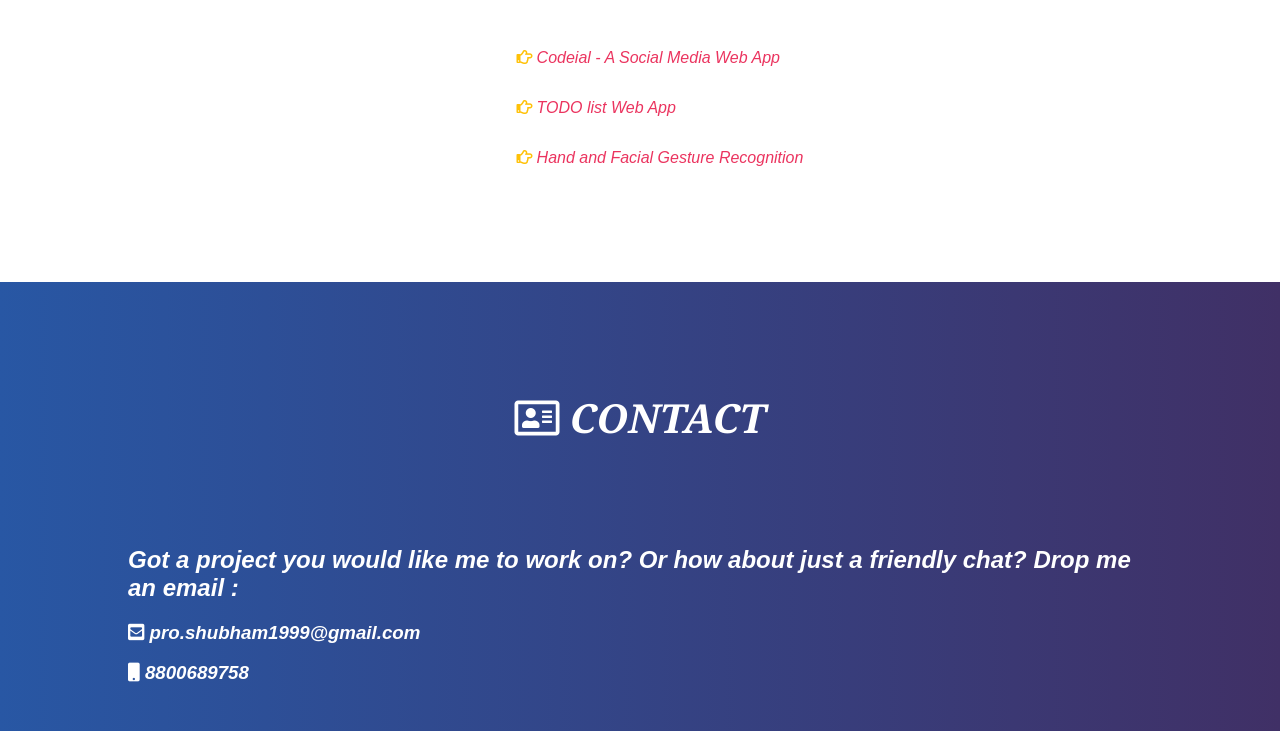
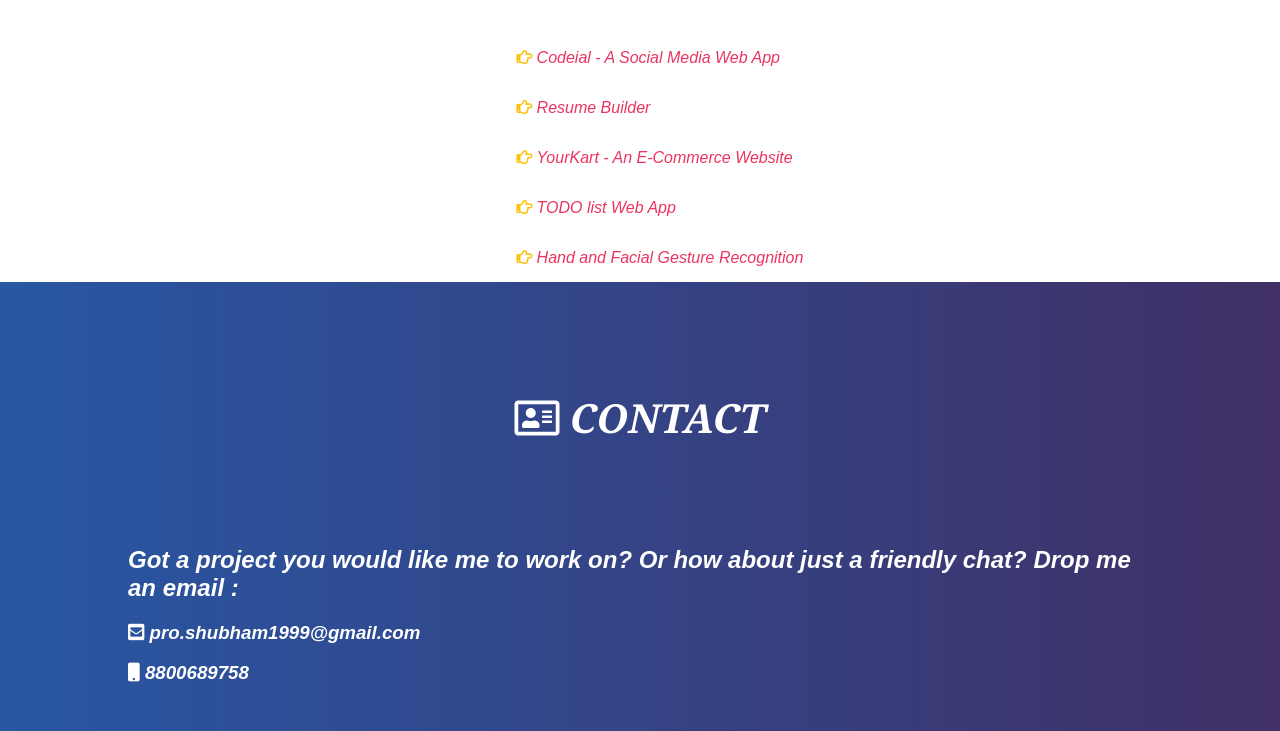
Before and after one commit to Shubham-kant/Shubham-Kant.github.io, a plain HTML site: page index.html in a window 1280 px wide. Shown: the part 2306-3037 px from the top of the page. Drawn offline with Linux system fonts and the light colour scheme.

Commit message:
added some projects

```diff
--- a/index.html
+++ b/index.html
@@ -263,6 +263,22 @@
 				</li>
 				<li>
 
+					<i class="far fa-hand-point-right"></i>
+					<a href="https://your-resume-builder.herokuapp.com/" target="_blank">
+						Resume Builder
+					</a>
+
+			</li>
+			<li>
+
+				<i class="far fa-hand-point-right"></i>
+				<a href="https://yourkart.herokuapp.com/" target="_blank">
+					YourKart - An E-Commerce Website
+				</a>
+
+		</li>
+				<li>
+
 						<i class="far fa-hand-point-right"></i>
 						<a href="https://github.com/Shubham-kant/to-do-list-app" target="_blank">
 							TODO list Web App
```
